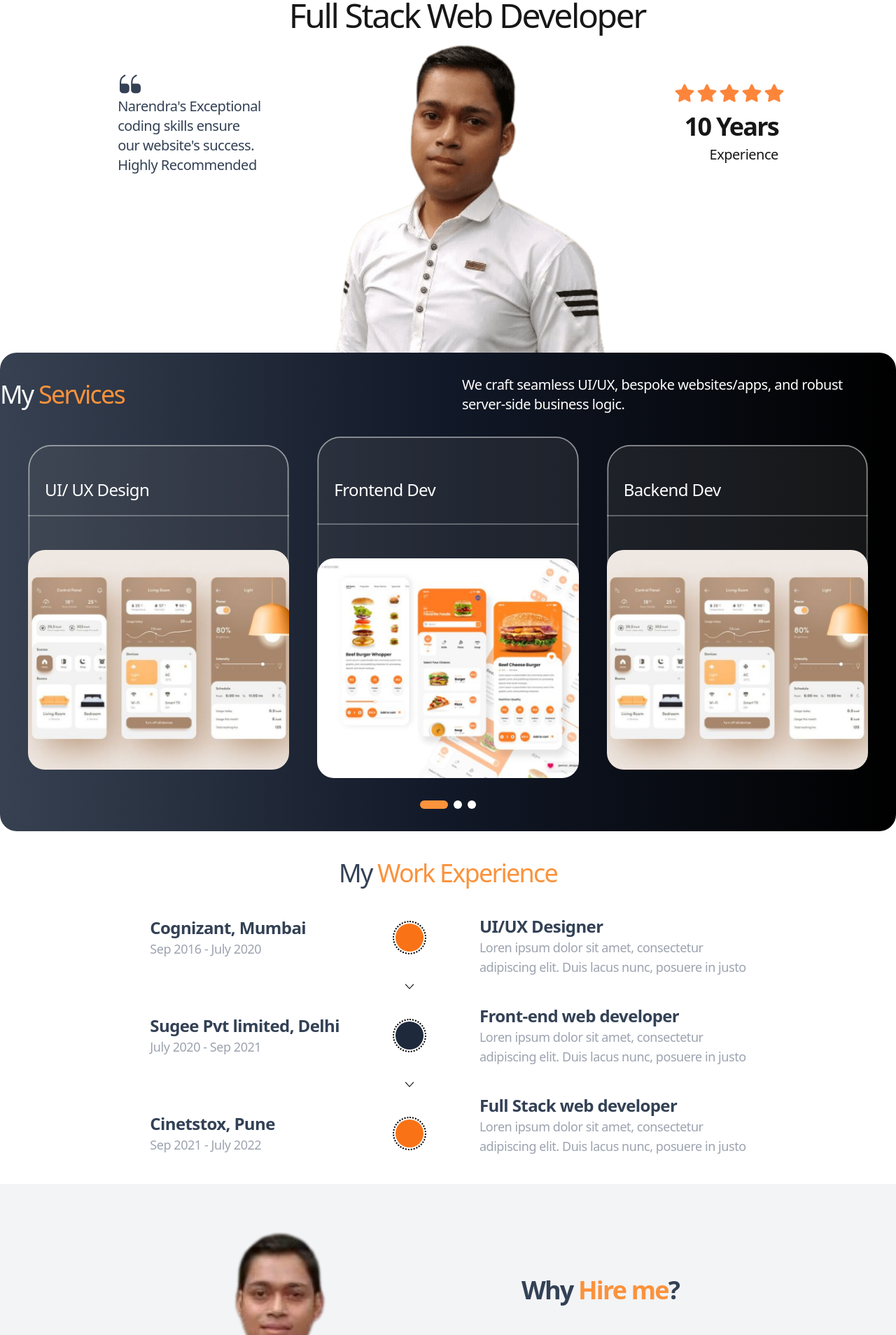
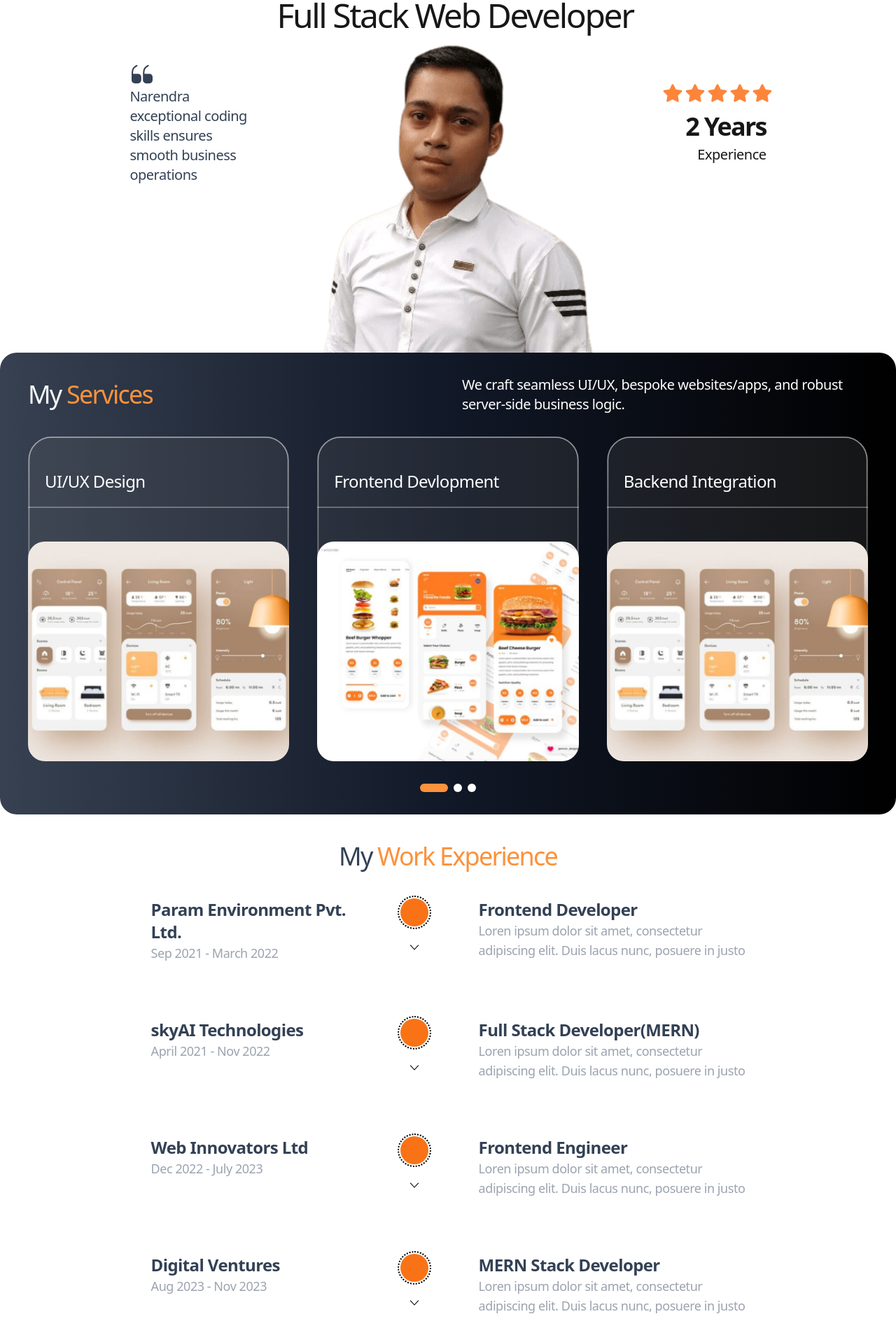
Before and after one commit to narendrarty17/port, a Next.js app: page / in a window 1280 px wide. Shown: the part 272-2180 px from the top of the page at 70% size. Built offline with nearby package versions, Linux system fonts and the light colour scheme.

Commit message:
added data in json
added website data in json instead of hard coading it

```diff
--- a/components/developerIntro.js
+++ b/components/developerIntro.js
@@ -1,3 +1,11 @@
+const developerInfo = {
+    "name": "Narendra",
+    "designation": "Full Stack Web Developer",
+    "image": "/images/developer.png",
+    "experience": "2 Years",
+    "tagLine": "Narendra exceptional coding skills ensures smooth business operations"
+}
+
 const DeveloperIntro = () => {
     return (
         <div>
@@ -21,7 +29,7 @@ const DeveloperIntro = () => {
                         <img
                             loading="lazy"
                             className="relative z-20 ml-auto mr-auto"
-                            src="/images/developer.png"
+                            src={developerInfo.image}
                             alt="Developer Portrait"
                         />
                     </div>
@@ -39,7 +47,7 @@ const DeveloperIntro = () => {
                             <img loading="lazy" src="/images/star.png" />
                         </div>
                         <div className="text-neutral-900 text-center text-3xl font-bold tracking-tighter mt-2">
-                            10 Years
+                            {developerInfo.experience}
                         </div>
                         <div className="text-neutral-900 text-center text-xl tracking-tight whitespace-nowrap mt-1.5">
                             Experience
@@ -51,8 +59,7 @@ const DeveloperIntro = () => {
                             src="/images/quote-up.svg"
                         />
                         <div className="text-slate-700 text-lg w-[150px] font-medium tracking-tight">
-                            Narendra's Exceptional coding skills ensure
-                            our website's success. Highly Recommended
+                            {developerInfo.tagLine}
                         </div>
                     </div>
                 </div>
@@ -65,11 +72,8 @@ const DeveloperIntro = () => {
                         loading="lazy"
                         src="/images/quote-up.svg"
                     />
-                    <div className="text-slate-700 text-lg md:text-xl font-medium tracking-tight">
-                        <p>Narendra's Exceptional </p>
-                        <p>coding skills ensure</p>
-                        <p> our website's success.</p>
-                        <p>Highly Recommended</p>
+                    <div className="text-slate-700 w-[170px] text-lg md:text-xl font-medium tracking-tight">
+                        {developerInfo.tagLine}
                     </div>
                 </div>
                 <div
@@ -103,7 +107,7 @@ const DeveloperIntro = () => {
                         <img loading="lazy" src="/images/star.png" />
                     </div>
                     <div className="text-neutral-900 text-center text-4xl font-bold tracking-tighter mt-3">
-                        10 Years
+                        2 Years
                     </div>
                     <div className="text-neutral-900 text-center text-xl tracking-tight whitespace-nowrap mt-1.5">
                         Experience
--- a/components/myServices.js
+++ b/components/myServices.js
@@ -1,17 +1,22 @@
-const myServices = () => {
-    return (
-        <div className="flex flex-col overflow-x-hidden w-screen bg-gradient-to-r from-gray-700 via-gray-900 to-black rounded-3xl">
-            <div className="flex flex-col md:flex-row gap-5 items-center justify-between py-8">
-                <div className="text-4xl tracking-tighter">
-                    <span className="text-gray-50">My </span>
-                    <span className="text-orange-400">Services</span>
-                </div>
-                <div className="w-[350px] md:w-[600px] md:mr-5 text-white text-xl font-medium tracking-tight">
-                    We craft seamless UI/UX, bespoke websites/apps,
-                    and robust server-side business logic.
-                </div>
-            </div >
-            <div className="flex flex-col md:flex-row items-center justify-between gap-10 pb-8 px-10">
+const services = {
+    "tagLine": "We craft seamless UI/UX, bespoke websites/apps, and robust server-side business logic.",
+    "services": [
+        {
+            "type": "UI/UX Design",
+            "typeImg": "images/stacked-rect-0.png"
+        },
+        {
+            "type": "Frontend Devlopment",
+            "typeImg": "images/stacked-rect-1.png"
+        },
+        {
+            "type": "Backend Integration",
+            "typeImg": "images/stacked-rect-0.png"
+        }
+    ]
+}
+
+const servicesCards = services.services.map((service) => (
     <div className="flex-col pt-12 w-[90%] sm:w-[80%] md:w-[400px] overflow-hidden relative flex">
         <img
             loading="lazy"
@@ -19,53 +24,33 @@ const myServices = () => {
             className="absolute w-full h-auto w-auto object-cover object-center inset-0"
         />
         <div className="relative pl-3 md:pl-6 text-white text-2xl font-medium tracking-tight w-[342px] max-w-[342px]">
-                        UI/ UX Design
+            {service.type}
         </div>
         <div className="relative bg-gray-50 bg-opacity-30 min-h-[2px] mt-5" />
         <div className="relative flex flex-row pt-2 relative overflow-hidden self-stretch flex aspect-[1.1885714285714286] w-full mt-12 pt-12 items-end">
             <img
                 loading="lazy"
-                            src="/images/stacked-rect-0.png"
+                src={service.typeImg}
                 className="absolute h-full rounded-3xl w-full object-cover object-center inset-0"
             />
         </div>
     </div>
-                <div className="flex-col pt-12 w-[95%] md:w-[400px] overflow-hidden relative flex">
-                    <img
-                        loading="lazy"
-                        src="/images/brown-designer-rectangle.svg"
-                        className="absolute w-full h-auto w-auto object-cover object-center inset-0"
-                    />
-                    <div className="truncate relative p-3 md:pl-6 text-white text-2xl font-medium tracking-tight w-[342px] max-w-[342px]">
-                        Frontend Dev
+))
+
+const myServices = () => {
+    return (
+        <div className="flex flex-col overflow-x-hidden w-screen bg-gradient-to-r from-gray-700 via-gray-900 to-black rounded-3xl">
+            <div className="flex flex-col md:flex-row gap-5 items-center justify-between py-8">
+                <div className="text-4xl md:ml-10 tracking-tighter">
+                    <span className="text-gray-50">My </span>
+                    <span className="text-orange-400">Services</span>
                 </div>
-                    <div className="relative bg-gray-50 bg-opacity-30 min-h-[2px] mt-5" />
-                    <div className="relative flex flex-row pt-2 relative overflow-hidden self-stretch flex aspect-[1.1885714285714286] w-full mt-12 pt-12 items-end">
-                        <img
-                            loading="lazy"
-                            src="/images/stacked-rect-1.png"
-                            className="absolute h-full rounded-3xl w-full object-cover object-center inset-0"
-                        />
+                <div className="w-[350px] md:w-[600px] md:mr-5 text-white text-xl font-medium tracking-tight">
+                    {services.tagLine}
                 </div>
-                </div>
-                <div className="flex-col pt-12 w-[90%] md:w-[400px] overflow-hidden relative flex">
-                    <img
-                        loading="lazy"
-                        src="/images/brown-designer-rectangle.svg"
-                        className="absolute w-full h-auto w-auto object-cover object-center inset-0"
-                    />
-                    <div className="relative pl-3 md:pl-6 text-white text-2xl font-medium tracking-tight w-[342px] max-w-[342px]">
-                        Backend Dev
-                    </div>
-                    <div className="relative bg-gray-50 bg-opacity-30 min-h-[2px] mt-5" />
-                    <div className="relative flex flex-row pt-2 relative overflow-hidden self-stretch flex aspect-[1.1885714285714286] w-full mt-12 pt-12 items-end">
-                        <img
-                            loading="lazy"
-                            src="/images/stacked-rect-0.png"
-                            className="absolute h-full rounded-3xl w-full object-cover object-center inset-0"
-                        />
-                    </div>
-                </div>
+            </div >
+            <div className="flex flex-col md:flex-row items-center justify-between gap-10 pb-8 px-10">
+                {servicesCards}
             </div>
             <div className="hidden md:flex gap-2 mb-8 justify-center">
                 <div className="w-10 h-3 bg-orange-400 rounded-lg" />
--- a/components/workExperience.js
+++ b/components/workExperience.js
@@ -10,6 +10,111 @@ const circleStyle = {
 
 const DottedCircle = () => <div style={circleStyle} />;
 
+const workExp = [
+    {
+        "company": "Param Environment Pvt. Ltd.",
+        "period": "Sep 2021 - March 2022",
+        "role": " Frontend Developer",
+        "finishedTasks": [
+            "Collaborated with the team to create modern and responsive user interfaces using React.js and Next.js.",
+            "Implemented user authentication and authorization systems for secure login and registration processes.",
+            "Developed product listing pages with dynamic data fetching and rendering for an enhanced user experience."
+        ]
+    },
+    {
+        "company": "skyAI Technologies",
+        "period": "April 2021 - Nov 2022",
+        "role": "Full Stack Developer(MERN)",
+        "finishedTasks": [
+            "Led the development of client websites, employing MongoDB, Express.js, React.js, and Node.js.",
+            "Achieved optimal performance by implementing efficient backend APIs and integrating them seamlessly with the frontend using React.",
+            "Utilized Next.js for server-side rendering, improving website loading speed and SEO performance."
+        ]
+    },
+    {
+        "company": "Web Innovators Ltd",
+        "period": "Dec 2022 - July 2023",
+        "role": "Frontend Engineer",
+        "finishedTasks": [
+            "Engineered visually appealing and intuitive UIs for various web applications using React.js.",
+            "Integrated RESTful APIs to facilitate data retrieval and storage, enhancing overall application functionality.",
+            "Applied responsive design principles to ensure a consistent user experience across different devices."
+        ]
+    },
+    {
+        "company": "Digital Ventures",
+        "period": "Aug 2023 - Nov 2023",
+        "role": "MERN Stack Developer",
+        "finishedTasks": [
+            "Spearheaded the development of a client portal, implementing user dashboards and interactive features.",
+            "Integrated third-party APIs for payment gateways and social media logins, ensuring a seamless user experience.",
+            "Employed Next.js for server-side rendering, optimizing the application's performance and SEO."
+        ]
+    }
+];
+
+const forSmallScreen = workExp.map((work, index) => (
+    <div className="flex flex-col gap-7 items-center">
+        <div className="flex flex-col gap-3 text-center tracking-tight">
+            <div>
+                <div className="text-slate-700 text-2xl font-semibold">
+                    {work.company}
+                </div>
+                <div className="text-gray-400 text-lg tracking-tight">
+                    {work.period}
+                </div>
+            </div>
+            <div className="flex flex-col items-center">
+                <div className="text-slate-700 text-2xl font-semibold tracking-tight">
+                    {work.role}
+                </div>
+                <div className="text-center text-gray-400 max-w-[250px] text-lg tracking-tight">
+                    Loren ipsum dolor sit amet, consectetur
+                    adipiscing elit. Duis lacus nunc, posuere in justo
+                </div>
+            </div>
+        </div>
+
+        {index < workExp.length - 1 && (
+            <div className="flex flex-col gap-3 mb-8 items-center">
+                <div className="w-10 h-10 bg-orange-500 rounded-full relative">
+                    <DottedCircle />
+                </div>
+                <img src='/images/downArr.svg' className="h-6" />
+            </div>
+        )}
+    </div>
+));
+
+const forBigScreen = workExp.map((work, index) => (
+    <div className="flex gap-10 justify-center items-start">
+        <div className="w-[300px] mr-6 pl-2">
+            <div className="text-slate-700 text-2xl font-semibold tracking-tight">
+                {work.company}
+            </div>
+            <div className="text-gray-400 text-lg tracking-tight">
+                {work.period}
+            </div>
+        </div>
+        <div className="flex flex-col gap-5">
+            <div className="w-10 h-10 bg-orange-500 rounded-full relative">
+                <DottedCircle />
+            </div>
+            <img src='/images/downArr.svg' className="h-5" />
+        </div>
+        <div className="ml-8 pr-2">
+            <div className="text-slate-700 text-2xl font-semibold tracking-tight">
+                {work.role}
+            </div>
+            <div className="text-gray-400 text-lg tracking-tight">
+                <p>Loren ipsum dolor sit amet, consectetur</p>
+                <p>adipiscing elit. Duis lacus nunc, posuere in justo</p>
+            </div>
+        </div>
+    </div>
+));
+
+
 const workExperience = () => {
     return (
         <div className="flex flex-col items-center pb-10">
@@ -20,155 +125,14 @@ const workExperience = () => {
 
             {/* For smaller screens */}
             <div className="flex flex-col md:hidden">
-                <div className="flex flex-col gap-7 items-center">
-                    <div className="flex flex-col gap-3 text-center tracking-tight">
-                        <div>
-                            <div className="text-slate-700 text-2xl font-semibold">
-                                Cognizant, Mumbai
-                            </div>
-                            <div className="text-gray-400 text-lg tracking-tight">
-                                Sep 2016 - July 2020
-                            </div>
-                        </div>
-                        <div className="flex flex-col items-center">
-                            <div className="text-slate-700 text-2xl font-semibold tracking-tight">
-                                UI/UX Designer
-                            </div>
-                            <div className="text-center text-gray-400 max-w-[250px] text-lg tracking-tight">
-                                Loren ipsum dolor sit amet, consectetur
-                                adipiscing elit. Duis lacus nunc, posuere in justo
-                            </div>
-                        </div>
-                    </div>
-
-                    <div className="flex flex-col gap-3 mb-8 items-center">
-                        <div className="w-10 h-10 bg-orange-500 rounded-full relative">
-                            <DottedCircle />
-                        </div>
-                        <img src='/images/downArr.svg' className="h-6" />
-                    </div>
-                </div>
-                <div className="flex flex-col gap-7 items-center">
-                    <div className="flex flex-col gap-3 text-center tracking-tight">
-                        <div>
-                            <div className="text-slate-700 text-2xl font-semibold">
-                                Sugar Pvt Limited, Mumbai
-                            </div>
-                            <div className="text-gray-400 text-lg tracking-tight">
-                                August 2020 - March 2021
-                            </div>
-                        </div>
-                        <div className="flex flex-col items-center">
-                            <div className="text-slate-700 text-2xl font-semibold tracking-tight">
-                                Front-end Web Developer
-                            </div>
-                            <div className="text-center text-gray-400 max-w-[250px] text-lg tracking-tight">
-                                Loren ipsum dolor sit amet, consectetur
-                                adipiscing elit. Duis lacus nunc, posuere in justo
-                            </div>
-                        </div>
-                    </div>
-
-                    <div className="flex flex-col gap-3 mb-8 items-center">
-                        <div className="w-10 h-10 bg-orange-500 rounded-full relative">
-                            <DottedCircle />
-                        </div>
-                        <img src='/images/downArr.svg' className="h-6" />
-                    </div>
-                </div>
-                <div className="flex flex-col gap-7 items-center">
-                    <div className="flex flex-col gap-3 text-center tracking-tight">
-                        <div>
-                            <div className="text-slate-700 text-2xl font-semibold">
-                                Cinetstox, Mumbai
-                            </div>
-                            <div className="text-gray-400 text-lg tracking-tight">
-                                April 2021 - Till Now
-                            </div>
-                        </div>
-                        <div className="flex flex-col items-center">
-                            <div className="text-slate-700 text-2xl font-semibold tracking-tight">
-                                Full Stack Web Developer
-                            </div>
-                            <div className="text-center text-gray-400 max-w-[250px] text-lg tracking-tight">
-                                Loren ipsum dolor sit amet, consectetur
-                                adipiscing elit. Duis lacus nunc, posuere in justo
-                            </div>
-                        </div>
-                    </div>
-                </div>
+                {forSmallScreen}
             </div>
 
 
             {/* for bigger screens */}
             <div className="hidden md:flex gap-20">
                 <div className="flex flex-col justify-center gap-20">
-                    <div>
-                        <div className="text-slate-700 text-2xl font-semibold tracking-tight">
-                            Cognizant, Mumbai
-                        </div>
-                        <div className="text-gray-400 text-lg tracking-tight">
-                            Sep 2016 - July 2020
-                        </div>
-                    </div>
-                    <div>
-                        <div className="text-slate-700 text-2xl font-semibold tracking-tight">
-                            Sugee Pvt limited, Delhi
-                        </div>
-                        <div className="text-gray-400 text-lg tracking-tight">
-                            July 2020 - Sep 2021
-                        </div>
-                    </div>
-                    <div>
-                        <div className="text-slate-700 text-2xl font-semibold tracking-tight">
-                            Cinetstox, Pune
-                        </div>
-                        <div className="text-gray-400 text-lg tracking-tight">
-                            Sep 2021 - July 2022
-                        </div>
-                    </div>
-                </div>
-                <div className="flex flex-col justify-center gap-10">
-                    <div className="w-10 h-10 bg-orange-500 rounded-full relative">
-                        <DottedCircle />
-                    </div>
-                    <img src='/images/downArr.svg' className="h-5" />
-                    <div className="w-10 h-10 bg-slate-800 rounded-full relative">
-                        <DottedCircle />
-                    </div>
-                    <img src='/images/downArr.svg' className="h-5" />
-                    <div className="w-10 h-10 bg-orange-500 rounded-full relative">
-                        <DottedCircle />
-                    </div>
-                </div>
-                <div className="flex flex-col justify-center gap-10">
-                    <div>
-                        <div className="text-slate-700 text-2xl font-semibold tracking-tight">
-                            UI/UX Designer
-                        </div>
-                        <div className="text-gray-400 text-lg tracking-tight">
-                            <p>Loren ipsum dolor sit amet, consectetur</p>
-                            <p>adipiscing elit. Duis lacus nunc, posuere in justo</p>
-                        </div>
-                    </div>
-                    <div>
-                        <div className="text-slate-700 text-2xl font-semibold tracking-tight">
-                            Front-end web developer
-                        </div>
-                        <div className="text-gray-400 text-lg tracking-tight">
-                            <p>Loren ipsum dolor sit amet, consectetur</p>
-                            <p>adipiscing elit. Duis lacus nunc, posuere in justo</p>
-                        </div>
-                    </div>
-                    <div>
-                        <div className="text-slate-700 text-2xl font-semibold tracking-tight">
-                            Full Stack web developer
-                        </div>
-                        <div className="text-gray-400 text-lg tracking-tight">
-                            <p>Loren ipsum dolor sit amet, consectetur</p>
-                            <p>adipiscing elit. Duis lacus nunc, posuere in justo</p>
-                        </div>
-                    </div>
+                    {forBigScreen}
                 </div>
             </div>
         </div>
```
Lines whose indentation alone changed are shown as unchanged.
